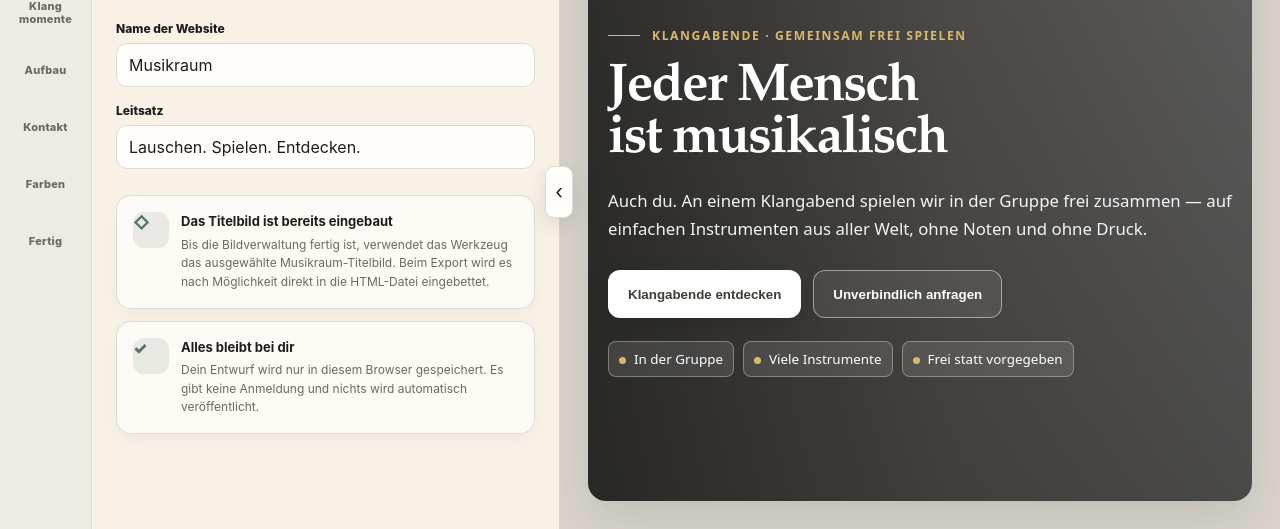
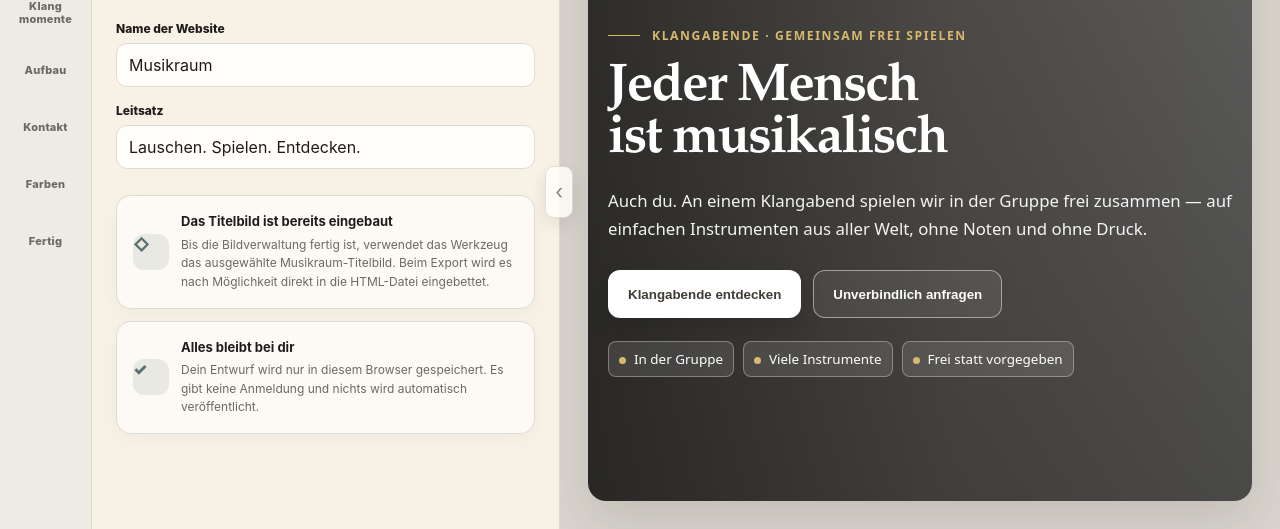
Before and after one commit to GasserwerkSolutions/webtool-musikraum, a website with bundled scripts: page index.html in a window 1280 px wide. Shown: the part 271-800 px from the top of the page. Built offline with nearby package versions, Linux system fonts and the light colour scheme.

Commit message:
Refine sidebar toggle and center foundation icons

```diff
--- a/layout-overrides.css
+++ b/layout-overrides.css
@@ -51,6 +51,31 @@ body {
 #previewFrame[data-viewport="desktop"] { width: min(1200px, 100%); }
 #previewFrame[data-viewport="tablet"] { width: min(768px, 100%); }
 #previewFrame[data-viewport="mobile"] { width: min(390px, 100%); }
+
+.foundation-note { align-items: center; }
+.foundation-note__icon { align-self: center; }
+
+.sidebar-toggle {
+  right: -10px;
+  width: 22px;
+  height: 42px;
+  border-color: rgba(64, 59, 52, .18);
+  border-radius: 8px;
+  background: rgba(255, 254, 250, .88);
+  box-shadow: 0 3px 10px rgba(40, 32, 24, .08);
+  color: var(--muted);
+  font-size: 16px;
+  opacity: .82;
+  transition: opacity .16s ease, color .16s ease, border-color .16s ease, background .16s ease;
+}
+
+.sidebar-toggle:hover,
+.sidebar-toggle:focus-visible {
+  opacity: 1;
+  color: var(--accent-dark);
+  border-color: rgba(88, 114, 113, .38);
+  background: var(--paper);
+}
 
 .panel__header--action,
 .list-editor-head {
```
